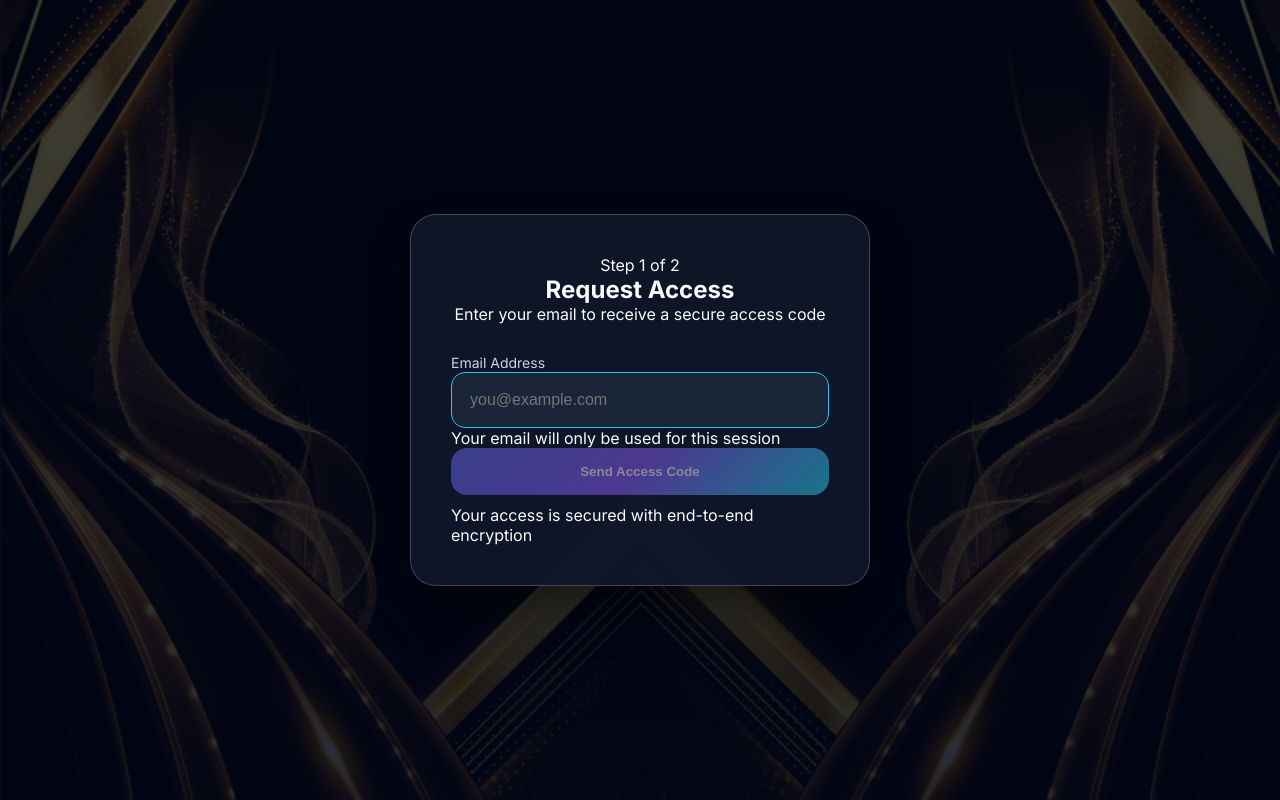
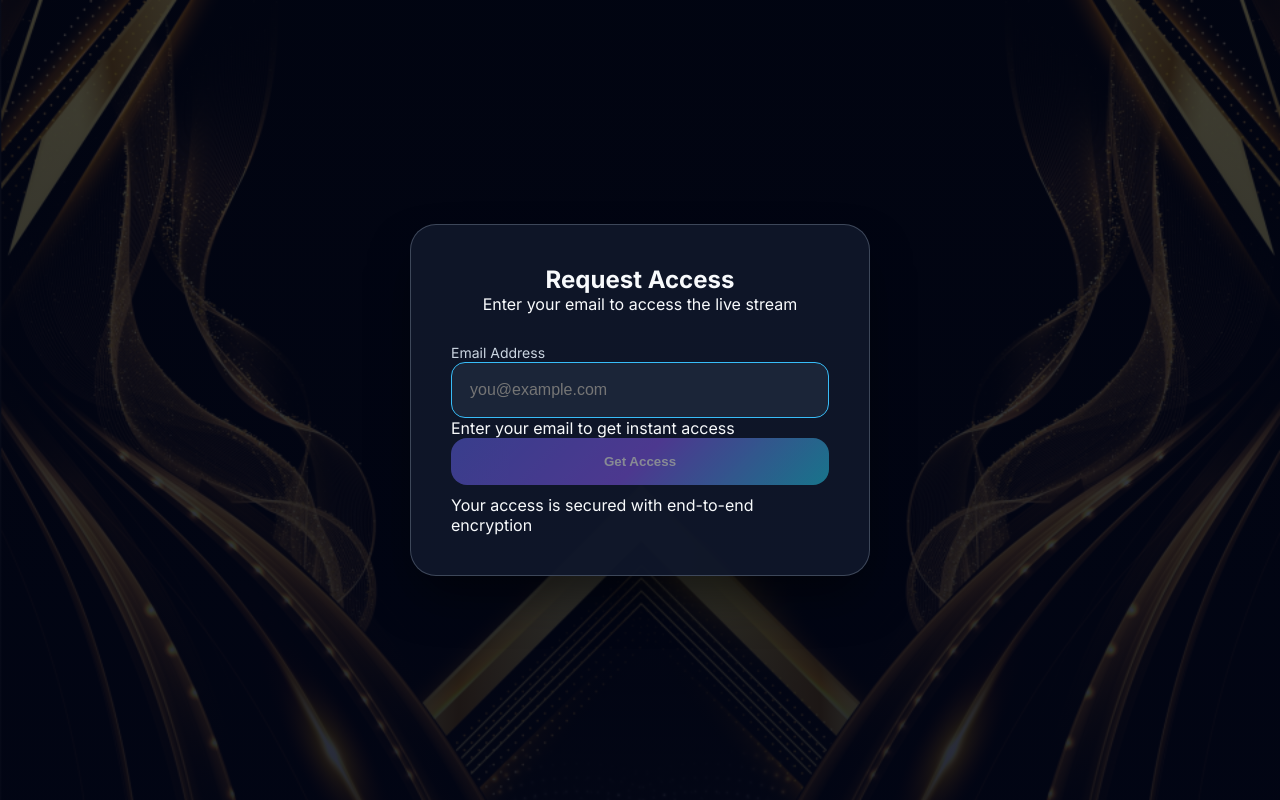
Before and after one commit to RAHULLOHAR7/streamlink_frontend, a React (Vite) app: page /register in a window 1280 px wide. Built offline with nearby package versions, Linux system fonts and the light colour scheme.

Commit message:
new changes

```diff
--- a/src/pages/Register.jsx
+++ b/src/pages/Register.jsx
@@ -18,10 +18,10 @@ export default function Register() {
     if (!email) return;
 
     setLoading(true);
-    const toastId = toast.loading("Sending access code...");
+    const toastId = toast.loading("Granting access...");
 
     try {
-      const res = await fetch(`${API}/api/auth/send-otp`, {
+      const res = await fetch(`${API}/api/auth/direct-login`, {
         method: "POST",
         headers: { "Content-Type": "application/json" },
         body: JSON.stringify({ email }),
@@ -30,17 +30,24 @@ export default function Register() {
       const data = await res.json();
 
       if (!res.ok) {
-        toast.error(data.message || "Failed to send access code", {
+        toast.error(data.message || "Failed to grant access", {
           id: toastId,
         });
         return;
       }
 
-      toast.success("Access code sent to your email", {
-        id: toastId,
-      });
-
-      nav("/otp", { state: { email } });
+      // Store token and redirect to live page
+      if (data.token) {
+        localStorage.setItem("token", data.token);
+        toast.success("Access granted! Redirecting...", {
+          id: toastId,
+        });
+        nav("/live");
+      } else {
+        toast.error("No token received", {
+          id: toastId,
+        });
+      }
     } catch {
       toast.error("Server error. Try again.", {
         id: toastId,
@@ -54,9 +61,8 @@ export default function Register() {
     <div className="auth-hero">
       <div className="card">
         <div className="card-header">
-          <span className="badge">Step 1 of 2</span>
           <h2>Request Access</h2>
-          <p>Enter your email to receive a secure access code</p>
+          <p>Enter your email to access the live stream</p>
         </div>
 
         <form className="card-body" onSubmit={handleSubmit}>
@@ -72,12 +78,12 @@ export default function Register() {
               />
             </div>
             <p className="input-hint">
-              Your email will only be used for this session
+              Enter your email to get instant access
             </p>
           </div>
 
           <button className="btn btn-full" disabled={!email || loading}>
-            {loading ? "Sending Access Code..." : "Send Access Code"}
+            {loading ? "Granting Access..." : "Get Access"}
           </button>
         </form>
 
```
